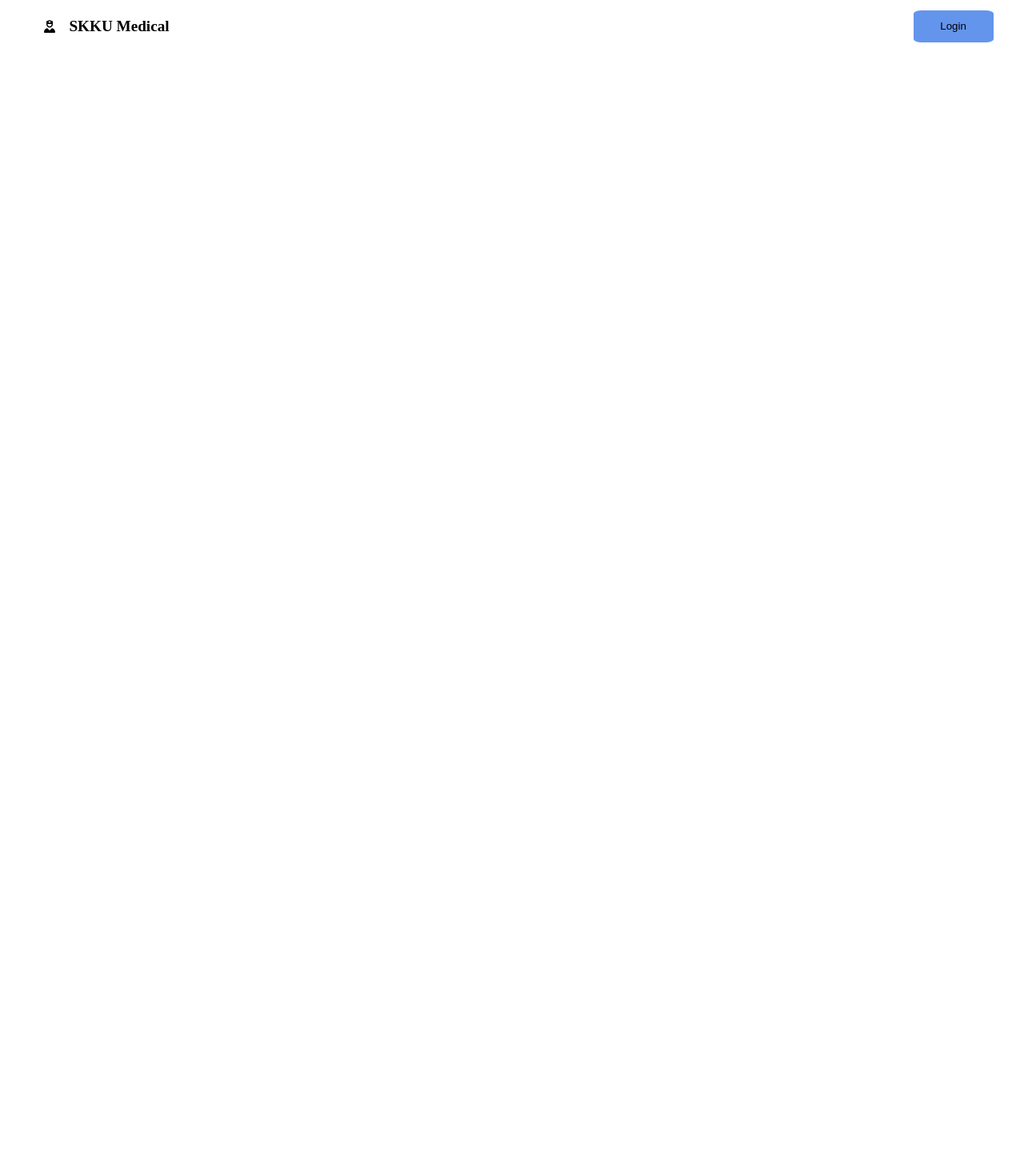
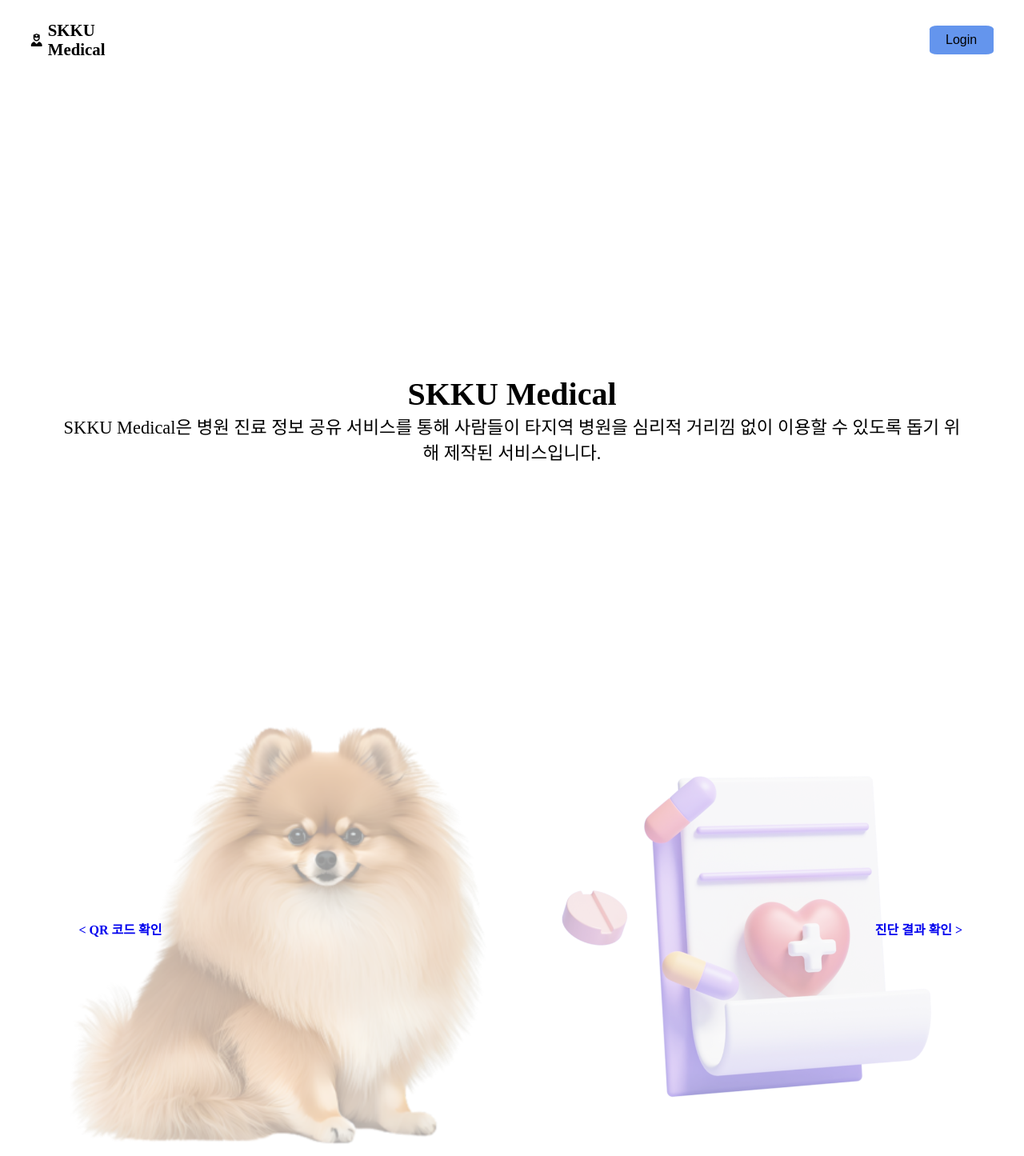
Before and after one commit to skku-sw/SKKU.THON-Team9, a Next.js app in the folder skkuthon-team-9/: page / in a window 1280 px wide. Shown: the whole page at 80% size. Before the commit the page ends 800 px from the top, so only its background shows below. Built offline with nearby package versions, Linux system fonts and the light colour scheme.

Commit message:
메인페이지 제작

```diff
--- a/skkuthon-team-9/components/Header.module.css
+++ b/skkuthon-team-9/components/Header.module.css
@@ -2,29 +2,32 @@
   display: flex;
   justify-content: space-between;
   align-items: center;
-  padding: 1% 3%;
+  padding: 2% 3%;
   /* background-color:; */
 }
 
 .logoWrapper {
   display: flex;
-  justify-content: center;
+  justify-content: flex-start;
   align-items: center;
 }
 
 .logoImg {
-  width: 48px;
+  /* width: 34px; */
+  width: 10%;
+  margin-right: 6px;
 }
 
 .logoTitle {
-  font-size: 1.2rem;
+  font-size: 1.3rem;
   font-weight: bold;
 }
 
 .loginBtn {
-  width: 100px;
-  height: 40px;
+  width: 80px;
+  height: 36px;
   background-color: cornflowerblue;
   border: none;
-  border-radius: 10%;
+  border-radius: 12%;
+  font-size: 1rem;
 }
--- a/skkuthon-team-9/pages/index.js
+++ b/skkuthon-team-9/pages/index.js
@@ -1,15 +1,54 @@
 import Head from "next/head";
+import Image from "next/image";
+import Link from "next/link";
+
+import styles from "../styles/Main.module.css";
 
 export default function Home() {
   return (
     <>
       <Head>
-        <title>Create Next App</title>
+        <title>SKKU Medical</title>
         <meta name="description" content="Generated by create next app" />
         <meta name="viewport" content="width=device-width, initial-scale=1" />
         <link rel="icon" href="/favicon.ico" />
       </Head>
-      <main></main>
+      <main className={styles.main}>
+        <div className={styles.banner}>
+          <h3>SKKU Medical</h3>
+          <p>
+            SKKU Medical은 병원 진료 정보 공유 서비스를 통해 사람들이 타지역
+            병원을 심리적 거리낌 없이 이용할 수 있도록 돕기 위해 제작된
+            서비스입니다.
+          </p>
+        </div>
+        <div className={styles.navigator}>
+          <Link href={"/"} className={styles.qr}>
+            <div className={styles.qrImage}>
+              <Image
+                layout="responsive"
+                src={"/qr-img.png"}
+                alt="Dog pic"
+                width={100}
+                height={100}
+              />
+            </div>
+            <span>{"< "}QR 코드 확인</span>
+          </Link>
+          <Link href={"/"} className={styles.diagnose}>
+            <div className={styles.diagnoseImage}>
+              <Image
+                layout="responsive"
+                src={"/prescript-img.webp"}
+                alt="prescript image"
+                width={100}
+                height={100}
+              />
+            </div>
+            <span href="/diagnose">진단 결과 확인{" >"}</span>
+          </Link>
+        </div>
+      </main>
     </>
   );
 }
--- /dev/null
+++ b/skkuthon-team-9/styles/Main.module.css
@@ -0,0 +1,57 @@
+.main {
+  width: 100%;
+  display: flex;
+  flex-direction: column;
+  justify-content: center;
+  align-items: center;
+  margin: 50px 0 0;
+}
+
+.banner {
+  margin: 25% 0;
+}
+
+.banner h3 {
+  font-size: 2.5rem;
+  text-align: center;
+}
+
+.banner p {
+  padding: 0 6%;
+  text-align: center;
+  font-size: 1.4rem;
+}
+
+.navigator {
+  padding: 0 6%;
+  width: 100%;
+  display: grid;
+  grid-template-columns: 1fr 1fr;
+  grid-column-gap: 4%;
+}
+
+.qr,
+.diagnose {
+  position: relative;
+}
+
+.qr span,
+.diagnose span {
+  position: absolute;
+  bottom: 50%;
+  right: 0%;
+  font-weight: bold;
+}
+
+.qr span {
+  left: 4%;
+}
+
+.diagnose span {
+  right: 4%%;
+}
+
+.qrImage,
+.diagnoseImage {
+  opacity: 0.4;
+}
```
Also changed, not shown: skkuthon-team-9/public/prescript-img.webp (added), skkuthon-team-9/public/qr-img.png (added).
